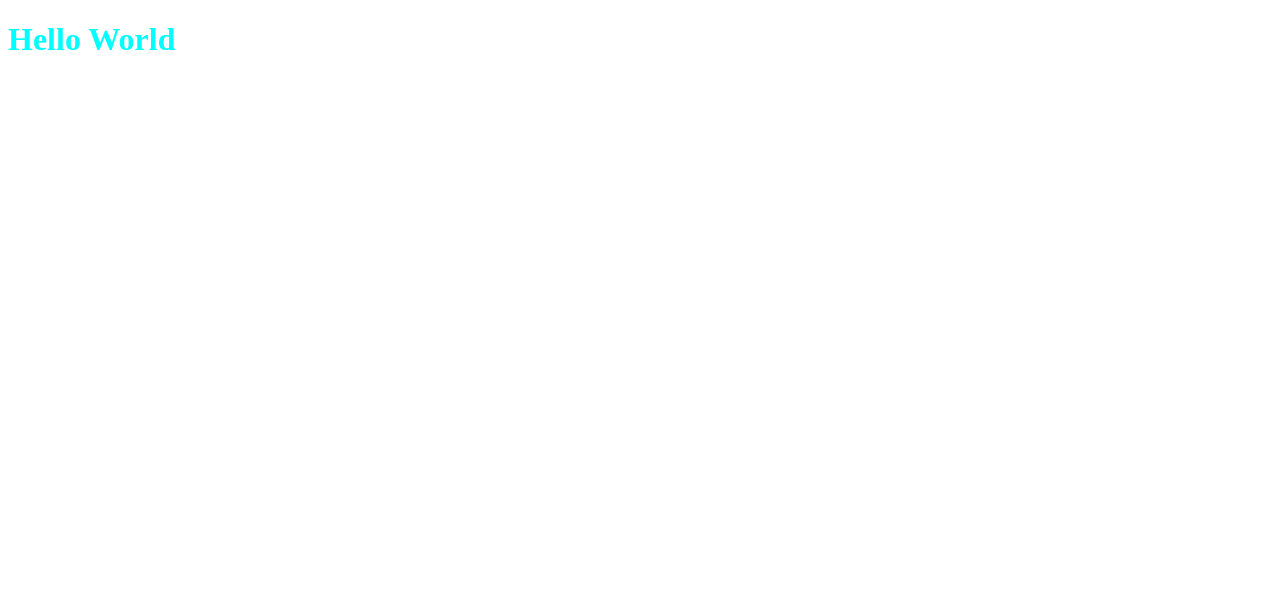
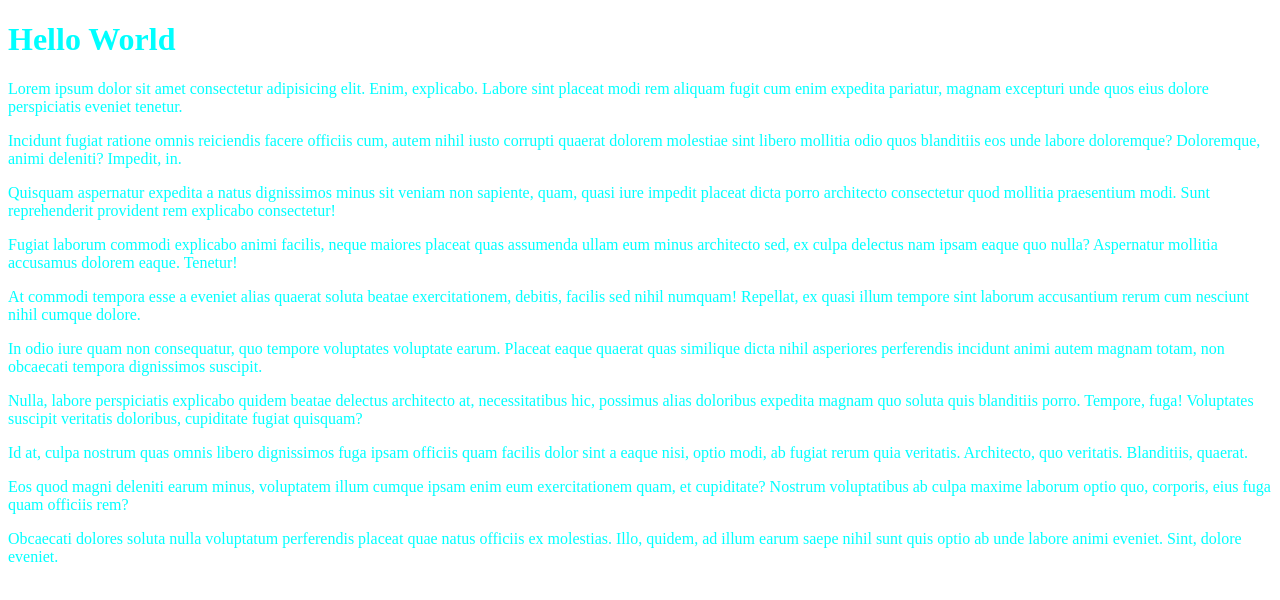
Before and after one commit to Ala-key/18.11.22, a plain HTML site: page index.html in a window 1280 px wide. Drawn offline with Linux system fonts and the light colour scheme.

Commit message:
Add paragraf

```diff
--- a/index.html
+++ b/index.html
@@ -9,6 +9,16 @@
 </head>
 <body>
   <h1>Hello World</h1>
+  <p>Lorem ipsum dolor sit amet consectetur adipisicing elit. Enim, explicabo. Labore sint placeat modi rem aliquam fugit cum enim expedita pariatur, magnam excepturi unde quos eius dolore perspiciatis eveniet tenetur.</p>
+  <p>Incidunt fugiat ratione omnis reiciendis facere officiis cum, autem nihil iusto corrupti quaerat dolorem molestiae sint libero mollitia odio quos blanditiis eos unde labore doloremque? Doloremque, animi deleniti? Impedit, in.</p>
+  <p>Quisquam aspernatur expedita a natus dignissimos minus sit veniam non sapiente, quam, quasi iure impedit placeat dicta porro architecto consectetur quod mollitia praesentium modi. Sunt reprehenderit provident rem explicabo consectetur!</p>
+  <p>Fugiat laborum commodi explicabo animi facilis, neque maiores placeat quas assumenda ullam eum minus architecto sed, ex culpa delectus nam ipsam eaque quo nulla? Aspernatur mollitia accusamus dolorem eaque. Tenetur!</p>
+  <p>At commodi tempora esse a eveniet alias quaerat soluta beatae exercitationem, debitis, facilis sed nihil numquam! Repellat, ex quasi illum tempore sint laborum accusantium rerum cum nesciunt nihil cumque dolore.</p>
+  <p>In odio iure quam non consequatur, quo tempore voluptates voluptate earum. Placeat eaque quaerat quas similique dicta nihil asperiores perferendis incidunt animi autem magnam totam, non obcaecati tempora dignissimos suscipit.</p>
+  <p>Nulla, labore perspiciatis explicabo quidem beatae delectus architecto at, necessitatibus hic, possimus alias doloribus expedita magnam quo soluta quis blanditiis porro. Tempore, fuga! Voluptates suscipit veritatis doloribus, cupiditate fugiat quisquam?</p>
+  <p>Id at, culpa nostrum quas omnis libero dignissimos fuga ipsam officiis quam facilis dolor sint a eaque nisi, optio modi, ab fugiat rerum quia veritatis. Architecto, quo veritatis. Blanditiis, quaerat.</p>
+  <p>Eos quod magni deleniti earum minus, voluptatem illum cumque ipsam enim eum exercitationem quam, et cupiditate? Nostrum voluptatibus ab culpa maxime laborum optio quo, corporis, eius fuga quam officiis rem?</p>
+  <p>Obcaecati dolores soluta nulla voluptatum perferendis placeat quae natus officiis ex molestias. Illo, quidem, ad illum earum saepe nihil sunt quis optio ab unde labore animi eveniet. Sint, dolore eveniet.</p>
 
 </body>
 </html>
--- a/style.css
+++ b/style.css
@@ -5,3 +5,7 @@
 h1{
   color: aqua;
 }
+
+p{
+  color: aqua;
+}
```
